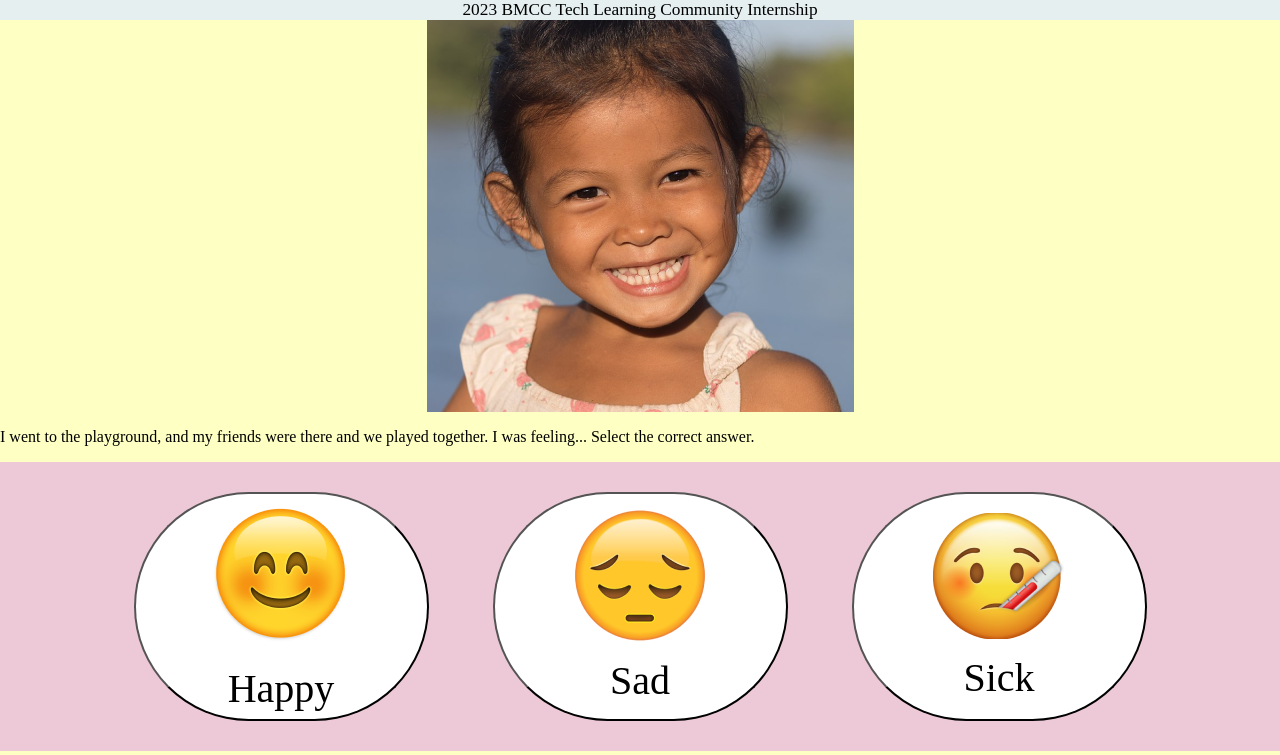
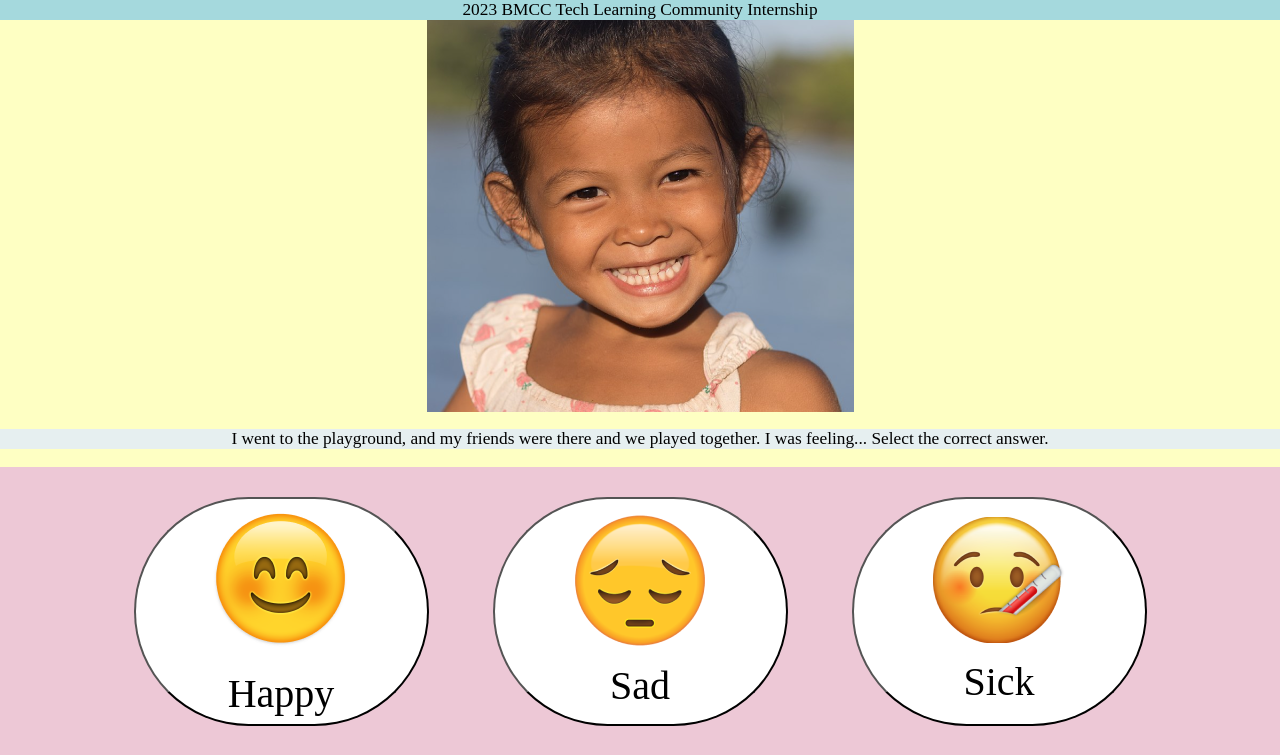
Before and after one commit to BenjaminJenney/ASD-proj, a Flask app: page /happy_expr_matching_game in a window 1280 px wide. Shown: the top 755 px of the page. Run offline with Flask 3, Linux system fonts and the light colour scheme.

Commit message:
changed story-text

```diff
--- a/static/style.css
+++ b/static/style.css
@@ -18,7 +18,7 @@
     text-align: center;
 }
 
-header {
+#Story-text {
     background-color: #e6eff0;
     width: 100%;
     height: 100vp;
```
